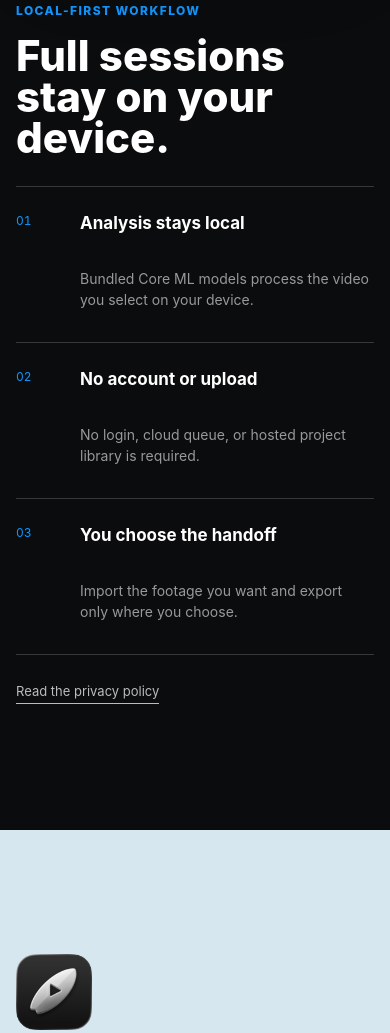
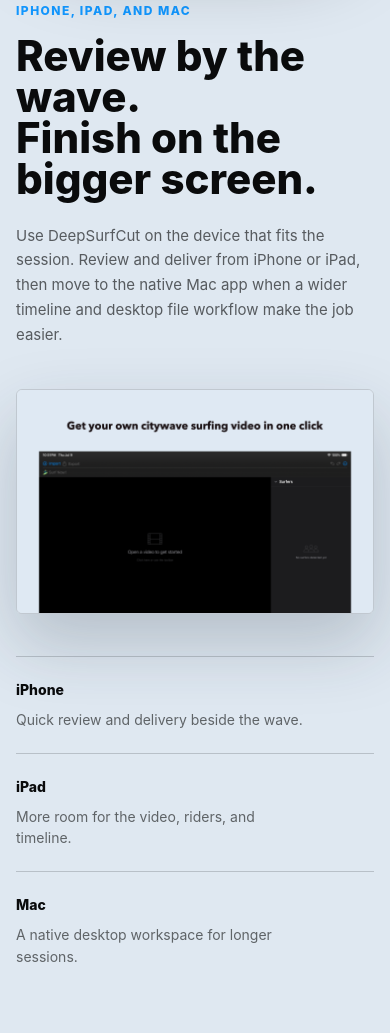
Before and after one commit to Sh7ne/deepsurfcut-website, a plain HTML site: page index.html in a window 390 px wide. Shown: the part 6119-7152 px from the top of the page. Drawn offline with Linux system fonts and the light colour scheme.

Commit message:
Add iPhone iPad and Mac platform section

```diff
--- a/index.html
+++ b/index.html
@@ -29,7 +29,7 @@
         "@context": "https://schema.org",
         "@type": "SoftwareApplication",
         "name": "DeepSurfCut",
-        "operatingSystem": "iOS, iPadOS",
+        "operatingSystem": "iOS, iPadOS, macOS",
         "applicationCategory": "SportsApplication",
         "description": "Session video workflow for deep-water standing-wave surfing.",
         "downloadUrl": "https://apps.apple.com/app/deepsurfcut/id6776393723"
@@ -239,6 +239,40 @@
         </div>
       </section>
 
+      <section class="platform-band" id="platforms" aria-labelledby="platform-title">
+        <div class="section-inner platform-layout">
+          <div class="platform-copy">
+            <p class="section-label">iPhone, iPad, and Mac</p>
+            <h2 id="platform-title">Review by the wave.<br />Finish on the bigger screen.</h2>
+            <p>
+              Use DeepSurfCut on the device that fits the session. Review and deliver from
+              iPhone or iPad, then move to the native Mac app when a wider timeline and desktop
+              file workflow make the job easier.
+            </p>
+          </div>
+          <figure class="mac-preview" data-reveal>
+            <img
+              src="/assets/deepsurfcut-mac.png?v=platforms-1"
+              alt="DeepSurfCut native Mac app with the video workspace and surfer panel"
+            />
+          </figure>
+          <div class="platform-list" aria-label="Supported Apple platforms">
+            <div>
+              <span>iPhone</span>
+              <p>Quick review and delivery beside the wave.</p>
+            </div>
+            <div>
+              <span>iPad</span>
+              <p>More room for the video, riders, and timeline.</p>
+            </div>
+            <div>
+              <span>Mac</span>
+              <p>A native desktop workspace for longer sessions.</p>
+            </div>
+          </div>
+        </div>
+      </section>
+
       <section class="privacy-band" id="privacy" aria-labelledby="privacy-title">
         <div class="section-inner privacy-grid">
           <div>
@@ -272,7 +306,7 @@
           <img src="/assets/app-icon.png" alt="" width="76" height="76" />
           <p class="section-label">Available on the App Store</p>
           <h2 id="launch-title">Less scrubbing.<br />More surfing.</h2>
-          <p>DeepSurfCut for iPhone and iPad is available on the App Store.</p>
+          <p>DeepSurfCut for iPhone, iPad, and Mac is available on the App Store.</p>
           <a
             class="button button-dark"
             href="https://apps.apple.com/app/deepsurfcut/id6776393723"
--- a/styles.css
+++ b/styles.css
@@ -616,6 +616,78 @@
   font-size: 13px;
 }
 
+.platform-band {
+  padding: 126px 0;
+  background: #dfe8f1;
+}
+
+.platform-layout {
+  display: grid;
+  grid-template-columns: 0.72fr 1.28fr;
+  gap: 58px 72px;
+  align-items: center;
+}
+
+.platform-copy h2 {
+  max-width: 510px;
+  margin: 0;
+  font-size: 58px;
+  line-height: 0.98;
+  font-weight: 760;
+}
+
+.platform-copy > p:last-child {
+  max-width: 500px;
+  margin: 30px 0 0;
+  color: rgba(10, 11, 12, 0.64);
+  font-size: 17px;
+  line-height: 1.65;
+}
+
+.mac-preview {
+  min-width: 0;
+  margin: 0;
+  overflow: hidden;
+  border: 1px solid rgba(10, 11, 12, 0.14);
+  border-radius: 6px;
+  box-shadow: 0 30px 70px rgba(34, 46, 58, 0.22);
+}
+
+.mac-preview img {
+  width: 100%;
+  height: auto;
+}
+
+.platform-list {
+  grid-column: 1 / -1;
+  display: grid;
+  grid-template-columns: repeat(3, minmax(0, 1fr));
+  border-top: 1px solid rgba(10, 11, 12, 0.18);
+}
+
+.platform-list > div {
+  min-width: 0;
+  padding: 24px 28px 0 0;
+}
+
+.platform-list > div + div {
+  padding-left: 28px;
+  border-left: 1px solid rgba(10, 11, 12, 0.18);
+}
+
+.platform-list span {
+  font-size: 14px;
+  font-weight: 780;
+}
+
+.platform-list p {
+  max-width: 290px;
+  margin: 10px 0 0;
+  color: rgba(10, 11, 12, 0.6);
+  font-size: 14px;
+  line-height: 1.55;
+}
+
 .privacy-band {
   padding: 126px 0;
   color: var(--white);
@@ -813,6 +885,7 @@
   .use-cases h2,
   .product h2,
   .export-copy h2,
+  .platform-copy h2,
   .privacy-band h2,
   .launch h2,
   .legal-page h1 {
@@ -868,6 +941,20 @@
   .product,
   .export-band {
     grid-template-columns: 1fr;
+  }
+
+  .platform-layout {
+    grid-template-columns: 1fr;
+  }
+
+  .platform-copy h2,
+  .platform-copy > p:last-child {
+    max-width: 680px;
+  }
+
+  .mac-preview,
+  .platform-list {
+    grid-column: 1;
   }
 
   .product {
@@ -996,8 +1083,13 @@
   .outcome,
   .workflow,
   .use-cases,
+  .platform-band,
   .privacy-band {
     padding-top: 82px;
+  }
+
+  .platform-band {
+    padding-bottom: 82px;
   }
 
   .outcome-grid {
@@ -1009,6 +1101,7 @@
   .use-cases h2,
   .product h2,
   .export-copy h2,
+  .platform-copy h2,
   .privacy-band h2,
   .launch h2,
   .legal-page h1 {
@@ -1059,6 +1152,29 @@
   .device-frame-secondary {
     width: min(320px, 88%);
     height: auto;
+  }
+
+  .platform-layout {
+    gap: 42px;
+  }
+
+  .platform-copy > p:last-child {
+    margin-top: 24px;
+    font-size: 15px;
+  }
+
+  .platform-list {
+    grid-template-columns: 1fr;
+  }
+
+  .platform-list > div {
+    padding: 22px 0;
+  }
+
+  .platform-list > div + div {
+    padding-left: 0;
+    border-top: 1px solid rgba(10, 11, 12, 0.18);
+    border-left: 0;
   }
 
   .privacy-points > div {
```
Also changed, not shown: support/index.html (+2 -3 lines), zh/index.html (+35 -2 lines), zh/support/index.html (+2 -2 lines), assets/deepsurfcut-mac.png (added).
